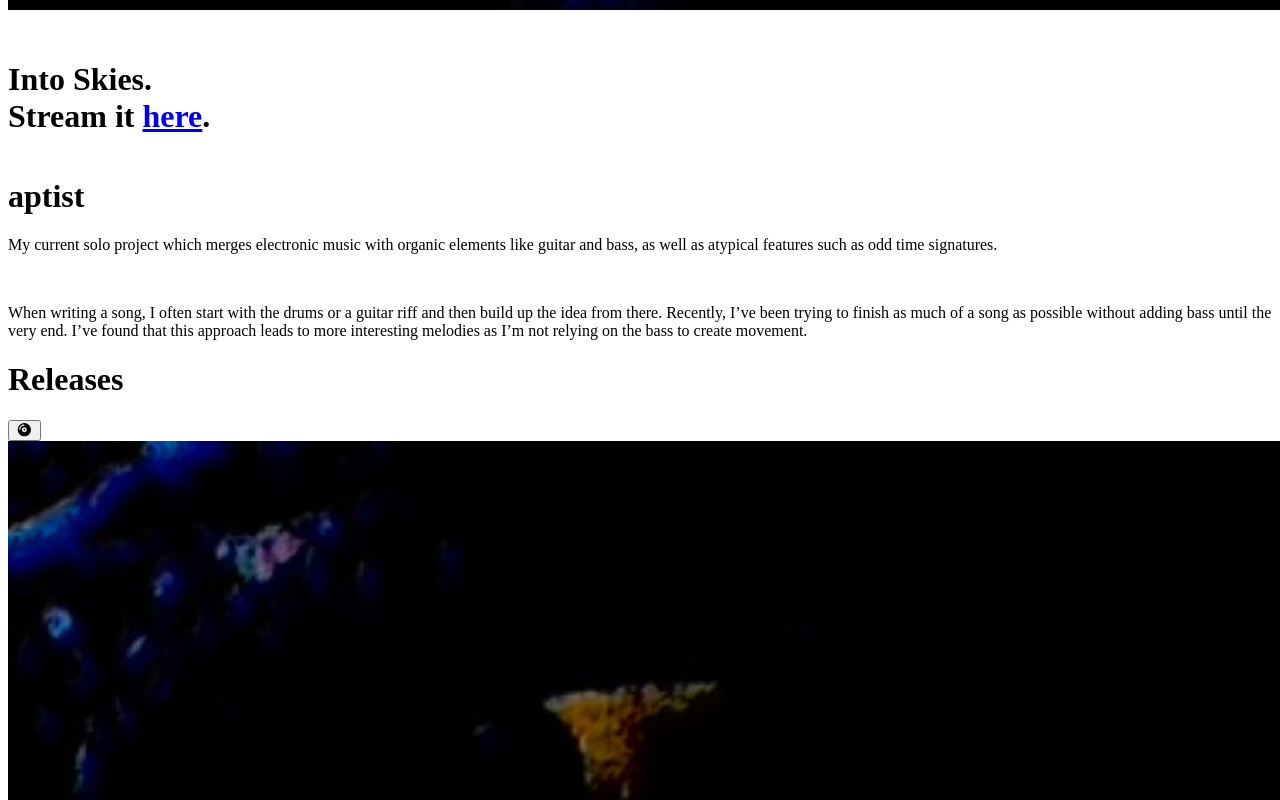
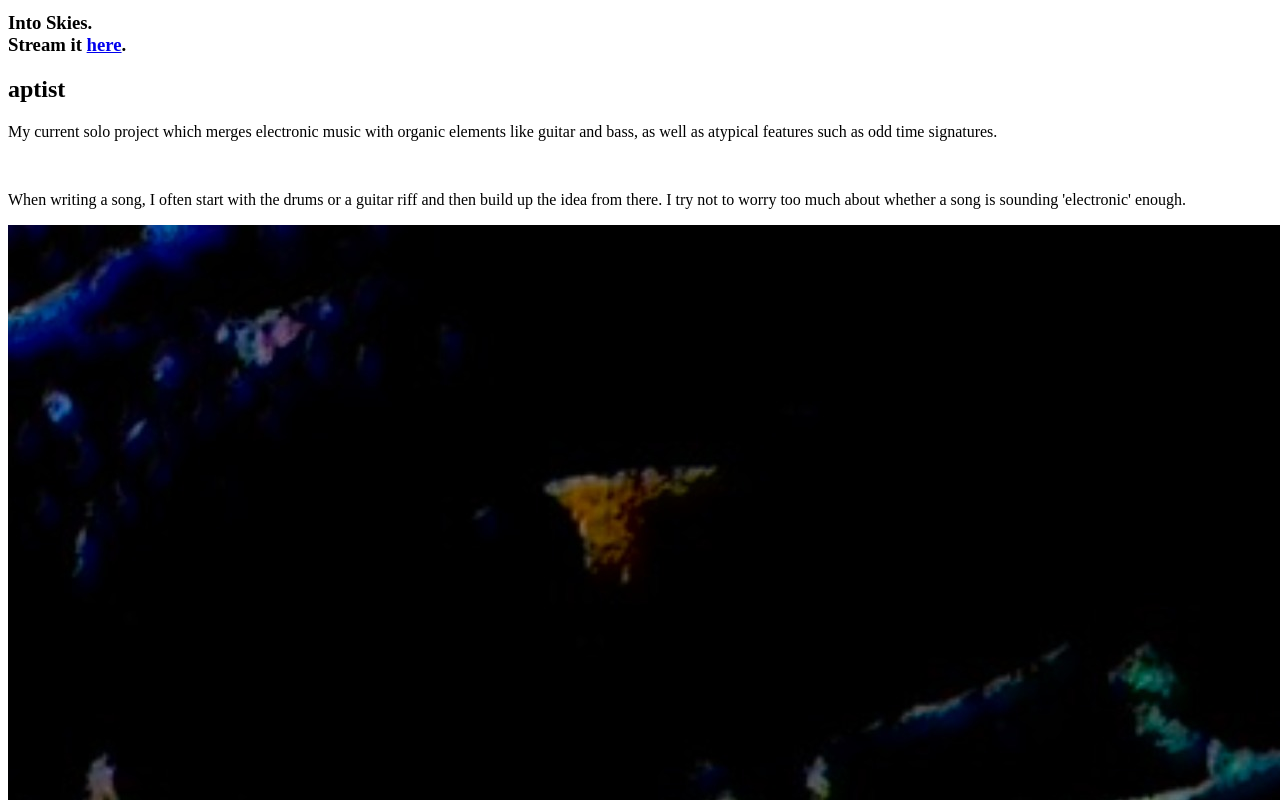
Before and after one commit to HenzaT/music-page-copy, a React (Vite) app: page / in a window 1280 px wide. Shown: the part 3540-4340 px from the top of the page. Built offline with nearby package versions, Linux system fonts and the light colour scheme; the HTML template or start-up script is replaced by a standard one; a web font is replaced by a local one.

Commit message:
changed divs to section, started adding additional info section on aptist page

```diff
--- a/src/components/About/About.tsx
+++ b/src/components/About/About.tsx
@@ -8,10 +8,10 @@ interface AboutProps {
 export default function About(props: AboutProps) {
   const { data, index } = props
   return (
-    <div className="info">
+    <section className="info">
       <p>{data[index].text}</p>
       <br />
       <p>{data[index].text2}</p>
-    </div>
+    </section>
   )
 }
--- a/src/components/Links/Links.tsx
+++ b/src/components/Links/Links.tsx
@@ -20,12 +20,12 @@ export default function Links({ data, index }: LinkProps) {
   );
 
   return (
-    <div className="artist-links">
+    <section className="artist-links">
       {data[index].spotify && artistLinkIcon(faSpotify, data, index, 'spotify')}
       {data[index].apple && artistLinkIcon(faItunes, data, index, 'apple')}
       {data[index].tidal && artistLinkIcon(faTidal, data, index, 'tidal')}
       {data[index].bandcamp && artistLinkIcon(faBandcamp, data, index, 'bandcamp')}
       {data[index].deezer && artistLinkIcon(faDeezer, data, index, 'deezer')}
-    </div>
+    </section>
   )
 }
--- a/src/components/Releases/Releases.tsx
+++ b/src/components/Releases/Releases.tsx
@@ -22,7 +22,7 @@ export default function Releases({ data }: ReleasesProps ) {
 
   return (
     <>
-      <div className="releases-cards">
+      <section className="releases-cards">
         {isTabletAndBiggerScreen &&
         <div className="large-screen-releases-header flex-col">
           <h1>Releases</h1>
@@ -50,7 +50,7 @@ export default function Releases({ data }: ReleasesProps ) {
           <h2>{release.title}</h2>
         </div>
         ))}
-      </div>
+      </section>
       {isMobileScreen &&
       <button type="button" className={hideShowAllButtonClass} onClick={(toggleSquares)}>
         <FontAwesomeIcon icon={faCompactDisc} />
--- /dev/null
+++ b/src/components/Sections/AptistInfo/AptistInfo.css
@@ -0,0 +1,17 @@
+.aptist-release-info {
+  margin-top: 50px;
+}
+
+.aptist-info-img {
+  width: 70%;
+  height: 70%;
+}
+
+.aptist-info-txt {
+  width: 70vw;
+  margin: auto;
+}
+
+.aptist-info-txt > p {
+  text-align: justify;
+}
--- /dev/null
+++ b/src/components/Sections/AptistInfo/AptistInfo.tsx
@@ -0,0 +1,51 @@
+import type { aptistSongDataType } from '../../../data/aptistSongData';
+import type { ReleaseData } from '../../../data/discographyData';
+import { useMediaQuery } from 'react-responsive';
+
+interface AptistInfoProps {
+  songData: aptistSongDataType[]
+  aptistDiscog: ReleaseData[]
+}
+
+export default function AptistInfo({ songData, aptistDiscog }: AptistInfoProps) {
+  const isTabletAndBiggerScreen = useMediaQuery({ query: '(min-width: 768px)' });
+  const isMobileScreen = useMediaQuery({ query: '(max-width: 767px)' })
+
+  const AptistInfoElement = aptistDiscog.map((release) => (
+    songData.map((song) => {
+      if (release.title === song.title && release.released) {
+        if (isMobileScreen) {
+          return (
+            <div className="info-element flex-col">
+              <img src={release.img} alt={release.alt} className="aptist-info-img" />
+              <div className="aptist-info-txt">
+                <h1 key={song.title}>{song.title}</h1>
+                <p>{song.info}</p>
+              </div>
+            </div>
+          )
+        }
+
+        if (isTabletAndBiggerScreen) {
+          return (
+            <div className="info-element flex-row">
+              <img src={release.img} alt={release.alt} className="aptist-info-img" />
+              <div className="aptist-info-txt">
+                <h1 key={song.title}>{song.title}</h1>
+                <p>{song.info}</p>
+              </div>
+            </div>
+          )
+        }
+
+      }
+    })
+  )
+)
+
+  return (
+    <section className="aptist-release-info">
+      {AptistInfoElement}
+    </section>
+  )
+};
--- a/src/components/Sections/NewAptistSection/NewAptistSection.tsx
+++ b/src/components/Sections/NewAptistSection/NewAptistSection.tsx
@@ -9,7 +9,7 @@ const newestAptistImage = (description: string) => (
 );
 
 const newestAptistReleaseName =
-<h1 className="new-release-text flex-col">
+  <section className="new-release-text flex-col">
     <div className="new-release-img-container">
       <span className="faded-square-3"></span>
       <span className="faded-square-2"></span>
@@ -17,19 +17,19 @@ const newestAptistImage = (description: string) => (
       {newestAptistImage('main')}
     </div>
     <div className="new-release-links flex-row">
-    <h4>{newestAptistRelease?.title}. <br />
+      <h1>{newestAptistRelease?.title}. <br />
         Stream it&nbsp;
         <a href="https://distrokid.com/hyperfollow/aptist/into-skies" className="distrokid-link" target="_blank">
           here
         </a>.
-    </h4>
+      </h1>
     </div>
     {/* <AudioPlayer
       src='https://soundcloud.com/aptist1/into-skies-master-5-8-25-2'
       volume={0.5}
       showJumpControls={false}
     /> */}
-</h1>
+  </section>
 
 export default function NewAptistSection() {
   return (
--- a/src/components/Sections/Section.tsx
+++ b/src/components/Sections/Section.tsx
@@ -2,9 +2,11 @@ import About from '../About/About';
 import Releases from '../Releases/Releases';
 import Links from '../Links/Links';
 import NewAptistSection from '../Sections/NewAptistSection/NewAptistSection';
+import AptistInfo from '../Sections/AptistInfo/AptistInfo';
 import { about } from '../../data/aboutData';
 import { links } from '../../data/linksData';
 import { aptistReleases, type ReleaseData } from '../../data/discographyData';
+import { aptistSongData } from '../../data/aptistSongData';
 // import { useScroll, animated } from '@react-spring/web';
 
 interface SectionProps {
@@ -18,7 +20,7 @@ interface SectionProps {
 
 export default function Section({ artistName, artistClassName, sectionClassName, aboutDataIndex, linksDataIndex, artistDiscog }: SectionProps) {
   return (
-    <div className={sectionClassName}>
+    <section className={sectionClassName}>
       <div className="banner">
         {artistDiscog === aptistReleases && <NewAptistSection />}
         <div className="main-header-center-align">
@@ -29,6 +31,11 @@ export default function Section({ artistName, artistClassName, sectionClassName,
         data={about}
         index={aboutDataIndex}
       />
+      {artistDiscog === aptistReleases &&
+      <AptistInfo
+        songData={aptistSongData}
+        aptistDiscog={aptistReleases}
+      />}
       <Releases
         data={artistDiscog}
       />
@@ -36,6 +43,6 @@ export default function Section({ artistName, artistClassName, sectionClassName,
         data={links}
         index={linksDataIndex}
       />
-    </div>
+    </section>
   )
 }
--- a/src/data/aboutData.tsx
+++ b/src/data/aboutData.tsx
@@ -12,9 +12,7 @@ export const about: AboutData[] = [
     text: `My current solo project which merges electronic music with organic elements like guitar and bass,
     as well as atypical features such as odd time signatures.`,
     text2: `When writing a song, I often start with the drums or a guitar riff and then build up the idea
-    from there. Recently, I’ve been trying to finish as much of a song as possible without adding bass
-    until the very end. I’ve found that this approach leads to more interesting melodies as I’m not relying
-    on the bass to create movement.`
+    from there. I try not to worry too much about whether a song is sounding 'electronic' enough.`
   },
   {
     artist: 'First Swim',
--- /dev/null
+++ b/src/data/aptistSongData.tsx
@@ -0,0 +1,70 @@
+// data on individual aptist releases
+
+export interface aptistSongDataType {
+  title: string
+  info: string
+  link: string
+}
+
+export const aptistSongData: aptistSongDataType[] = [
+  {
+    title: 'Into Skies',
+    info: `'Electronic Tool' (as in the band, Tool) is probably the best way of describing this song.
+            As they're one of my favourite bands, I wanted to write a song with a very heavy, picked bassline
+            and to capture the textures and heaviness that are usually found in Tool songs.
+            It's one of my shortest songs but also probably my favourite.
+            I think it represents the sort of music I like to make:
+            electronic music with atypical sounds and influences.`,
+    link: 'https://distrokid.com/hyperfollow/aptist/into-skies'
+  },
+  {
+    title: 'Revolutions',
+    info: `With this song, I wanted to write a short song that could be an accompaniment to a scene in a film;
+          I tried to capture the vibe of the scene in Lost in Translation when 'Alone in Kyoto' by Air is playing.
+          With that in mind, I used a Japanese instrument called the shamisen which I've been playing for
+          about 15 years (it's a bit like banjo). I've never heard it used outside of traditional folk music or rock,
+          so I've always wanted to use it in a more electronic context.`,
+    link: 'https://distrokid.com/hyperfollow/aptist/revolutions'
+  },
+  {
+    title: 'Some Days',
+    info: `My first song with my own vocals - it took a while to get to this stage, but massive shoutout to
+          Luke Robinson for giving me the confidence to go for it. I absolutely love odd time signatures,
+          especially if they don't feel like they're in odd time. I always try to make it sound as natural as possible.
+          This song starts in 10/8 and then switches to 7/8. The section in 7/8 has been around for a long time
+          and gone through many different iterations. It's a nod to the Latin-style beats found in songs like
+          'Maria Maria' by Santana and 'Beautiful Liar' by Beyoncé/Shakira.`,
+    link: ''
+  },
+  {
+    title: 'Sundown',
+    info: `My first EP. There is a real mix of songs on here, but all with electronic and organic elements.
+          From drum machines processed through whammy pedals, to 10/8 and 15/16 time signatures,
+          I wanted to create electronic songs with unusual but accessible elements.`,
+    link: 'https://distrokid.com/hyperfollow/aptist/sundown'
+  },
+  {
+    title: 'April Tea',
+    info: `This song started out on GarageBand with the starting synth arpeggio, kick and guitar in 2018.
+          It sat in my hard drive for a few years while I improved my production skills and released my first EP,
+          'Sundown', at which point I decided to return to it. After adding the vocal samples and chopping them up,
+          the song quickly came together.`,
+    link: 'https://distrokid.com/hyperfollow/aptist/april-tea-2'
+  },
+  {
+    title: 'Reflections',
+    info: `This song was the first song I ever released. Although it's quite rough in sound compared to my later
+          releases, it was an important release for me as it was the first time I had to think seriously about
+          mixing and producing.`,
+    link: 'https://distrokid.com/hyperfollow/aptist/reflections'
+  },
+  {
+    title: 'Later',
+    info: `There were two things I wanted to achieve with this song:
+          I wanted to write a dance song in 3/4, and I wanted to use a 303, but in a different way to a lot of songs
+          that have a 303 in them (in my opinion, a lot of songs with 303 are 'dark' sounding songs).
+          I took a lot of inspiration from 'dreamy' bands like the XX and Night Tapes for the overall soundscape.
+          The b-side track, 'Close Your Eyes', takes a synth part from another song of mine as it's main motif.`,
+    link: 'https://distrokid.com/hyperfollow/aptist/later'
+  },
+]
--- a/src/data/discographyData.tsx
+++ b/src/data/discographyData.tsx
@@ -41,7 +41,7 @@ export const aptistReleases: ReleaseData[] = [
   },
   {
     title: 'Revolutions',
-    img: './src/assets/aptist/I.jpg',
+    img: './src/assets/aptist/Revolutions.jpg',
     alt: 'Revolutions Artwork',
     tracklist: [
       'Revolutions'
@@ -104,6 +104,15 @@ export const aptistReleases: ReleaseData[] = [
       'Balance',
       'Think of June',
       'Gatehouse'
+    ],
+    released: true
+  },
+  {
+    title: 'Reflections',
+    img: './src/assets/aptist/Reflections.png',
+    alt: 'Reflections Artwork',
+    tracklist: [
+      'Reflections'
     ],
     released: true
   }
```
Also changed, not shown: src/styling/index.css (+5 -4 lines), src/assets/aptist/Reflections.png (added), src/assets/aptist/Revolutions.jpg (added). Lines whose indentation alone changed are shown as unchanged.
